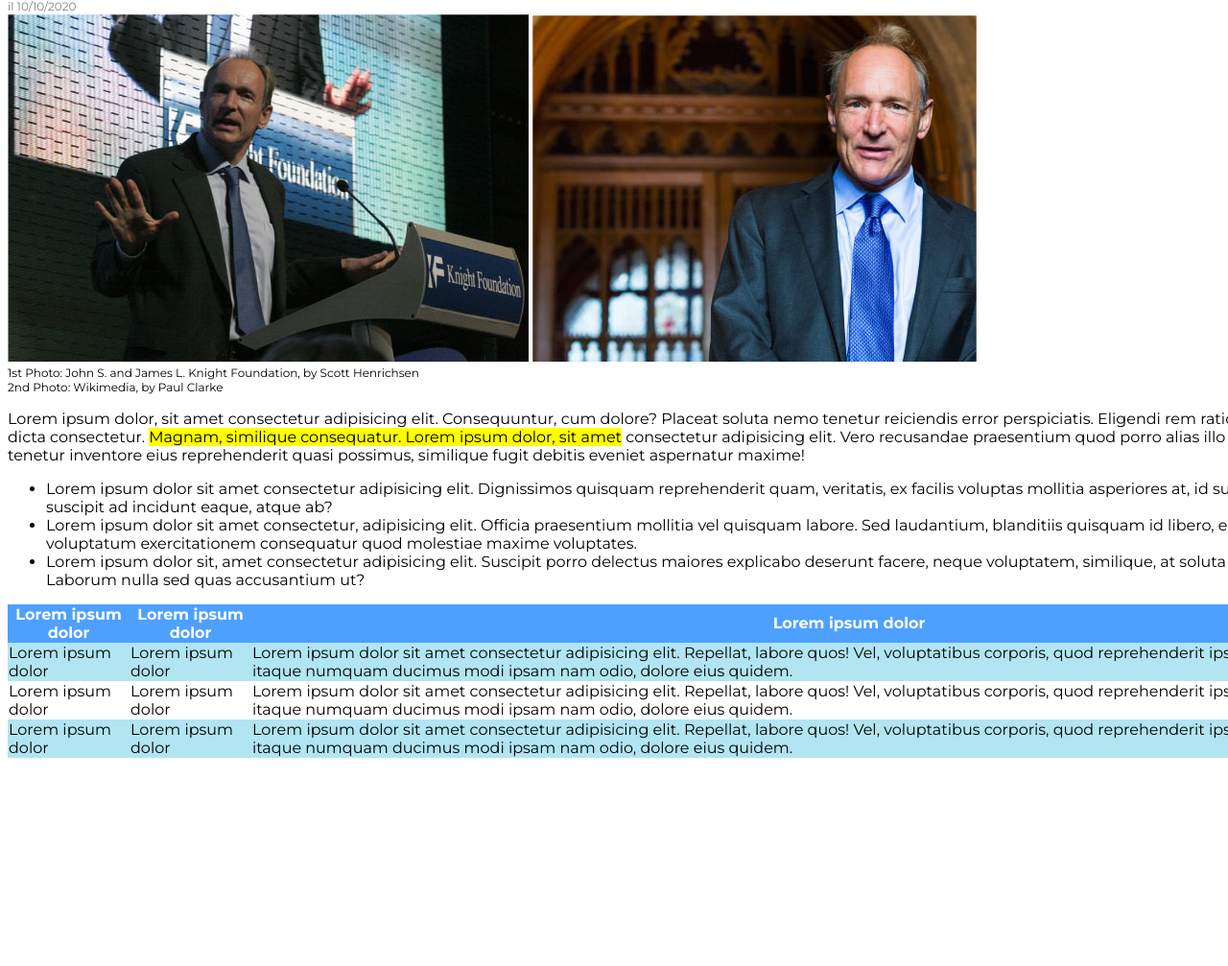
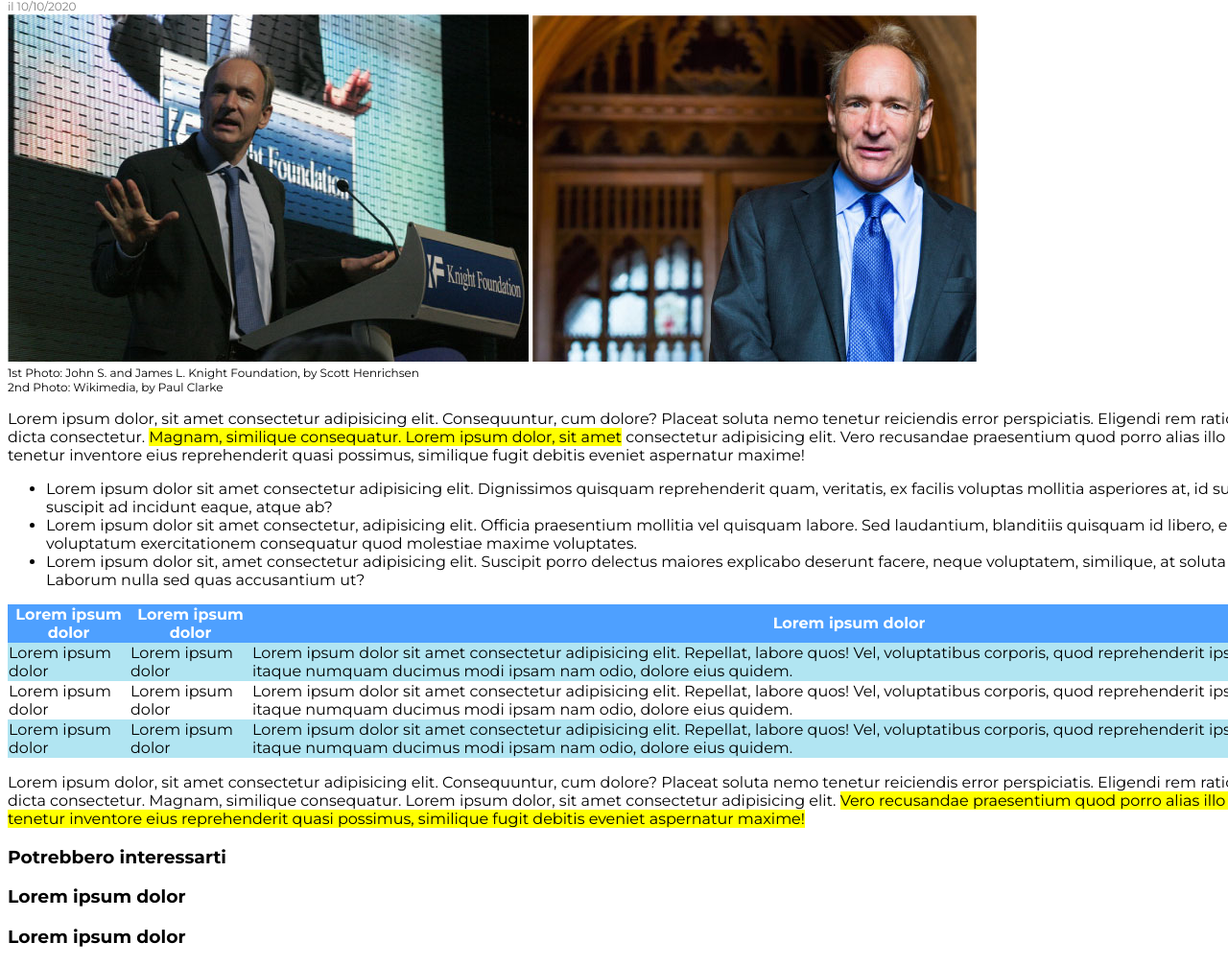
Before and after one commit to pierfrancescoscar/html-css-booleaner, a plain HTML site: page index.html in a window 1280 px wide. Shown: the part 263-1270 px from the top of the page at 96% size. Before the commit the page ends 1061 px from the top, so only its background shows below. Drawn offline with Linux system fonts and the light colour scheme.

Commit message:
add "you may like" section

```diff
--- a/index.html
+++ b/index.html
@@ -91,6 +91,21 @@
 
         </table>
 
+        <!-- Info After Table -->
+        <p>Lorem ipsum dolor, sit amet consectetur adipisicing elit. Consequuntur, cum dolore? Placeat soluta nemo tenetur reiciendis error perspiciatis. Eligendi rem ratione porro quo corrupti, eum dicta consectetur. Magnam, similique consequatur. Lorem ipsum dolor, sit amet consectetur adipisicing elit. <span class="underlined_txt">Vero recusandae praesentium quod porro alias illo doloribus non maiores tenetur inventore eius reprehenderit quasi possimus, similique fugit debitis eveniet aspernatur maxime!</span></p>
+
+        <!-- "You May Like" Section Setup -->
+
+        <h3 id="you_may_like_title">Potrebbero interessarti</h3>
+
+        <div id="advertising_box_1">
+            <h3 class="advertising_box_name">Lorem ipsum dolor</h3>
+        </div>
+
+        <div id="advertising_box_2">
+            <h3 class="advertising_box_name">Lorem ipsum dolor</h3>
+        </div>
+
 </main>
 
 </body>
```
